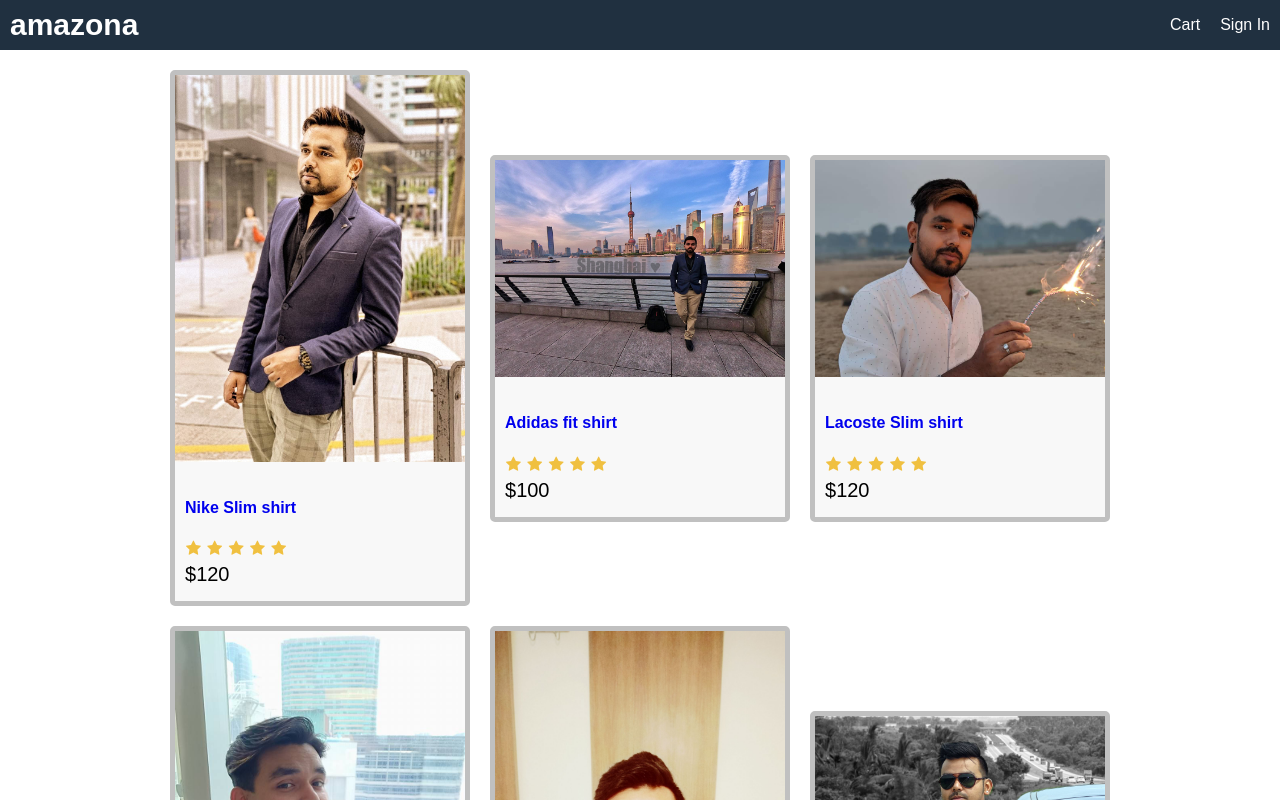
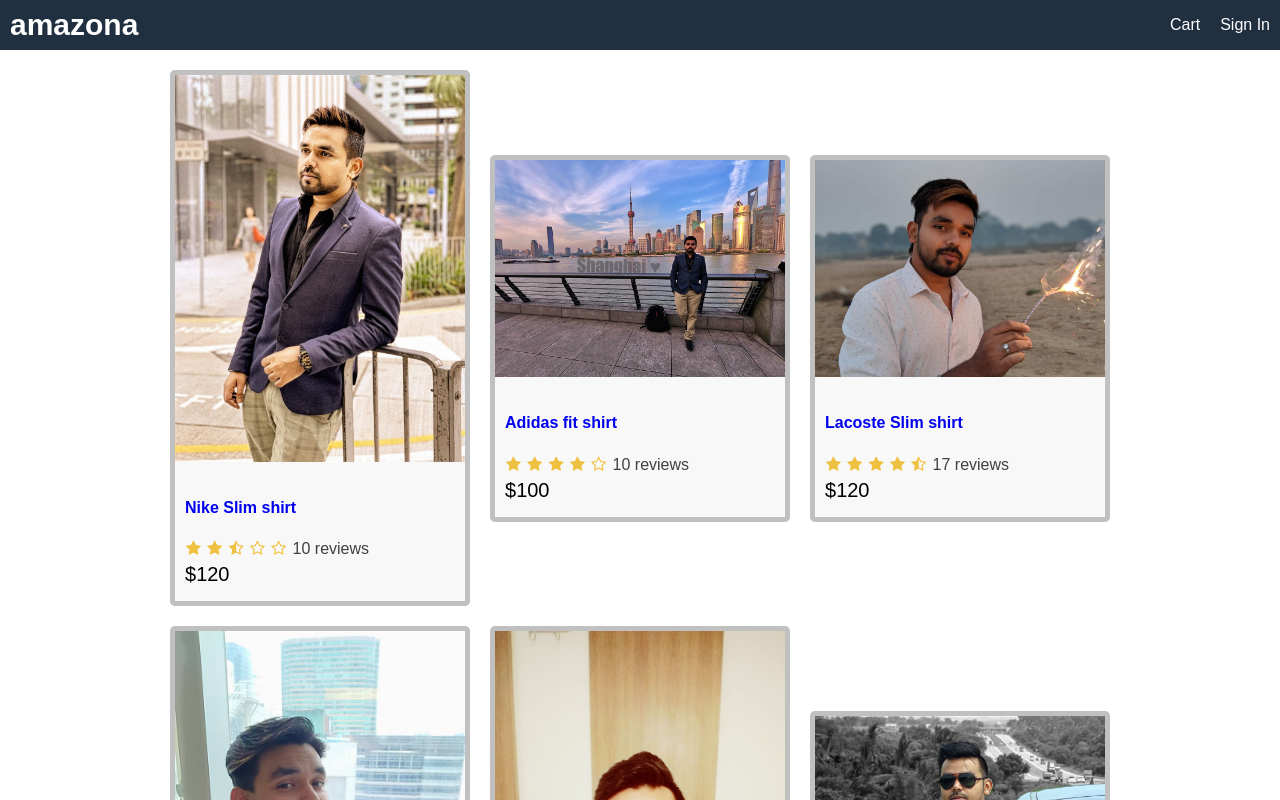
Before and after one commit to aman-fullstack-1192/Amazona, a React (Create React App) app in the folder frontend/: page / in a window 1280 px wide. Shown: the top 800 px of the page. Built offline with nearby package versions, Linux system fonts and the light colour scheme.

Commit message:
added product component and rating component

```diff
--- a/frontend/src/App.js
+++ b/frontend/src/App.js
@@ -1,4 +1,5 @@
 import data from './data';
+import Product from './components/product'
 
 function App() {
   return (
@@ -16,26 +17,7 @@
                 <div className="row center">
                 {
                   data.products.map(product => (
-                    <div key={product._id} className="card">
-                        <a href={`/product/${product._id}`}>
-                            <img className="medium" src={product.image} alt={product.name}/>
-                        </a>
-                        <div className="card-body">
-                        <a href={`/product/${product._id}`}>
-                                <h2>{product.name}</h2>
-                            </a>
-                            <div className="rating">
-                                <span> <i className="fa fa-star"></i> </span>
-                                <span> <i className="fa fa-star"></i> </span>
-                                <span> <i className="fa fa-star"></i> </span>
-                                <span> <i className="fa fa-star"></i> </span>
-                                <span> <i className="fa fa-star"></i> </span>
-                            </div>
-                            <div className="price">
-                                ${product.price}
-                            </div>
-                        </div>
-                    </div>
+                    <Product key ={product._id} product ={product}></Product>
                   ))
                 }
                 </div>
--- /dev/null
+++ b/frontend/src/components/product.js
@@ -0,0 +1,22 @@
+import React from 'react';
+import Rating from './rating'
+
+export default function Product(props) {
+    const {product} = props;
+    return (
+                    <div key={product._id} className="card">
+                        <a href={`/product/${product._id}`}>
+                            <img className="medium" src={product.image} alt={product.name}/>
+                        </a>
+                        <div className="card-body">
+                        <a href={`/product/${product._id}`}>
+                                <h2>{product.name}</h2>
+                            </a>
+                            <Rating rating={product.rating} numReviews={product.numReviews}></Rating>
+                            <div className="price">
+                                ${product.price}
+                            </div>
+                        </div>
+                    </div>
+    )
+}
--- /dev/null
+++ b/frontend/src/components/rating.js
@@ -0,0 +1,15 @@
+import React from 'react';
+
+export default function Rating(props) {
+    const {rating, numReviews} = props;
+  return (
+                            <div className="rating">
+                                <span> <i className={ rating >=1?'fa fa-star': rating >=0.5?'fa fa-star-half-o': 'fa fa-star-o'}></i> </span>
+                                <span> <i className={ rating >=2?'fa fa-star': rating >=1.5?'fa fa-star-half-o': 'fa fa-star-o'}></i> </span>
+                                <span> <i className={ rating >=3?'fa fa-star': rating >=2.5?'fa fa-star-half-o': 'fa fa-star-o'}></i> </span>
+                                <span> <i className={ rating >=4?'fa fa-star': rating >=3.5?'fa fa-star-half-o': 'fa fa-star-o'}></i> </span>
+                                <span> <i className={ rating >=5?'fa fa-star': rating >=4.5?'fa fa-star-half-o': 'fa fa-star-o'}></i> </span>
+                                <span> {numReviews + ' reviews'} </span>
+                            </div>
+  );
+}
--- a/frontend/src/data.js
+++ b/frontend/src/data.js
@@ -7,7 +7,7 @@
             image: '/images/p1.jpeg',
             price: 120,
             brand: 'Nike',
-            rating:4.5,
+            rating:2.5,
             numReviews:10,
             description: 'High quality product',
         },
--- a/frontend/src/index.css
+++ b/frontend/src/index.css
@@ -113,3 +113,7 @@
   color: #f0c040;
   margin: 0.1rem;
 }
+
+.rating span:last-child{
+  color: #404040;
+}
```
